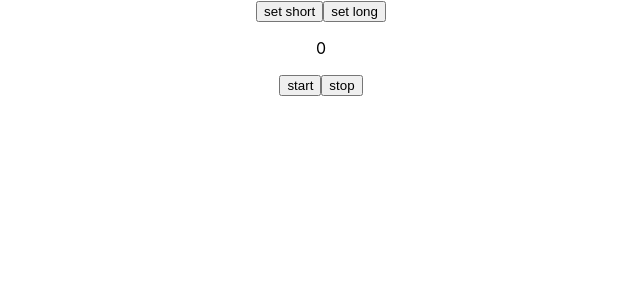
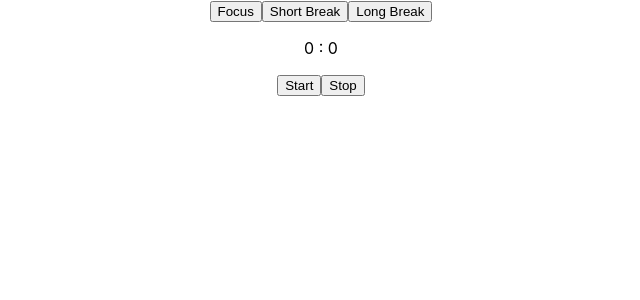
Before and after one commit to MickDellaert/react-pomodoro-timer, a React (Create React App) app: page / in a window 1280 px wide. Shown: the top 300 px of the page, without its empty margins (319-959 px from the left). Built offline with nearby package versions, Linux system fonts and the light colour scheme.

Commit message:
added minutes countdown and else statements for displaying time left

```diff
--- a/src/components/PomodoroContainer.jsx
+++ b/src/components/PomodoroContainer.jsx
@@ -4,33 +4,57 @@ import Timer from "./Timer";
 
 const PomodoroContainer = () => {
   const [seconds, setSeconds] = useState(0);
+  const [minutes, setMinutes] = useState(0);
   const [running, setRunning] = useState(false);
 
   const countDown = () => {
     setRunning(true);
-    setSeconds(seconds - 1);
+
+    // setSeconds(seconds - 1);
 
     console.log(seconds);
   };
 
   useEffect(() => {
-    if (running && seconds > 0) {
-      const intervalId = setInterval(
-        () => setSeconds((seconds) => seconds - 1),
-        1000
-      );
+    if (running) {
+      const intervalId = setInterval(() => {
+
+        if (seconds === 0 && minutes > 0) {
+          setSeconds(59);
+        }
+
+        if (seconds > 0) {
+          setSeconds(seconds - 1);
+        }
+        if (seconds === 0) {
+          if (minutes === 0) {
+            clearInterval(intervalId);
+          } else {
+            setMinutes(minutes - 1);
+            setSeconds(59);
+          }
+        }
+      }, 1000);
       return () => clearInterval(intervalId);
     }
   });
 
+  const setFocus = () => {
+    setRunning(false);
+    setMinutes(1);
+    setSeconds(10);
+  };
+
   const setShortBreak = () => {
     setRunning(false);
-    setSeconds(10);
+    setMinutes(5);
+    setSeconds(0);
   };
 
   const setLongBreak = () => {
     setRunning(false);
-    setSeconds(20);
+    setMinutes(20);
+    setSeconds(0);
   };
 
   const stop = () => {
@@ -39,11 +63,16 @@ const PomodoroContainer = () => {
 
   return (
     <>
-      <Button seconds={seconds} handleClick={setShortBreak} name="set short" />
-      <Button handleClick={setLongBreak} name="set long" />
-      <Timer seconds={seconds} />
-      <Button handleClick={countDown} name="start" />
-      <Button handleClick={stop} name="stop" />
+      <Button handleClick={setFocus} name="Focus" />
+      <Button
+        seconds={seconds}
+        handleClick={setShortBreak}
+        name="Short Break"
+      />
+      <Button handleClick={setLongBreak} name="Long Break" />
+      <Timer minutes={minutes} seconds={seconds} />
+      <Button handleClick={countDown} name="Start" />
+      <Button handleClick={stop} name="Stop" />
     </>
   );
 };
--- a/src/components/Timer.jsx
+++ b/src/components/Timer.jsx
@@ -1,7 +1,7 @@
-const Timer = ({ seconds }) => {
+const Timer = ({ minutes, seconds }) => {
   return (
     <>
-      <p>{seconds}</p>
+      <p>{minutes} : {seconds}</p>
     </>
   );
 };
```
